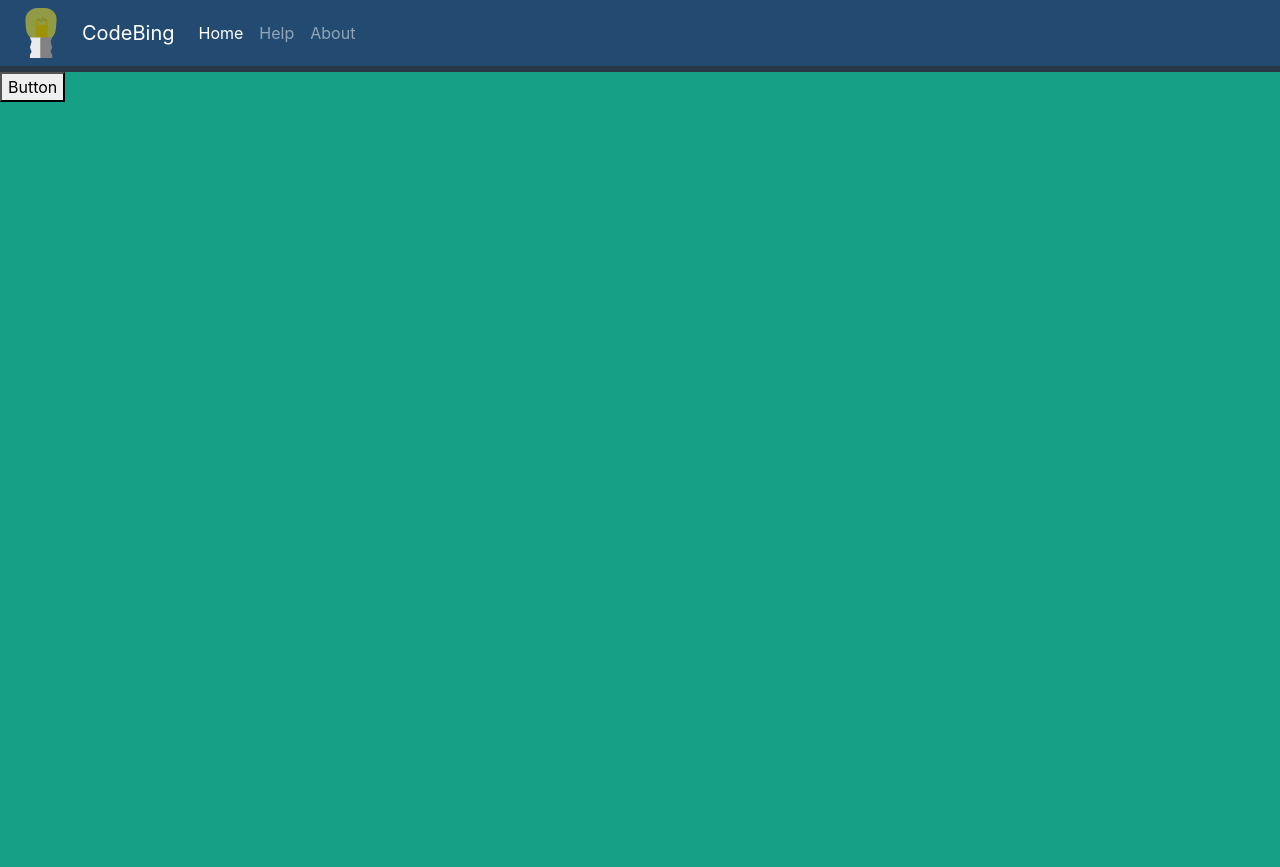
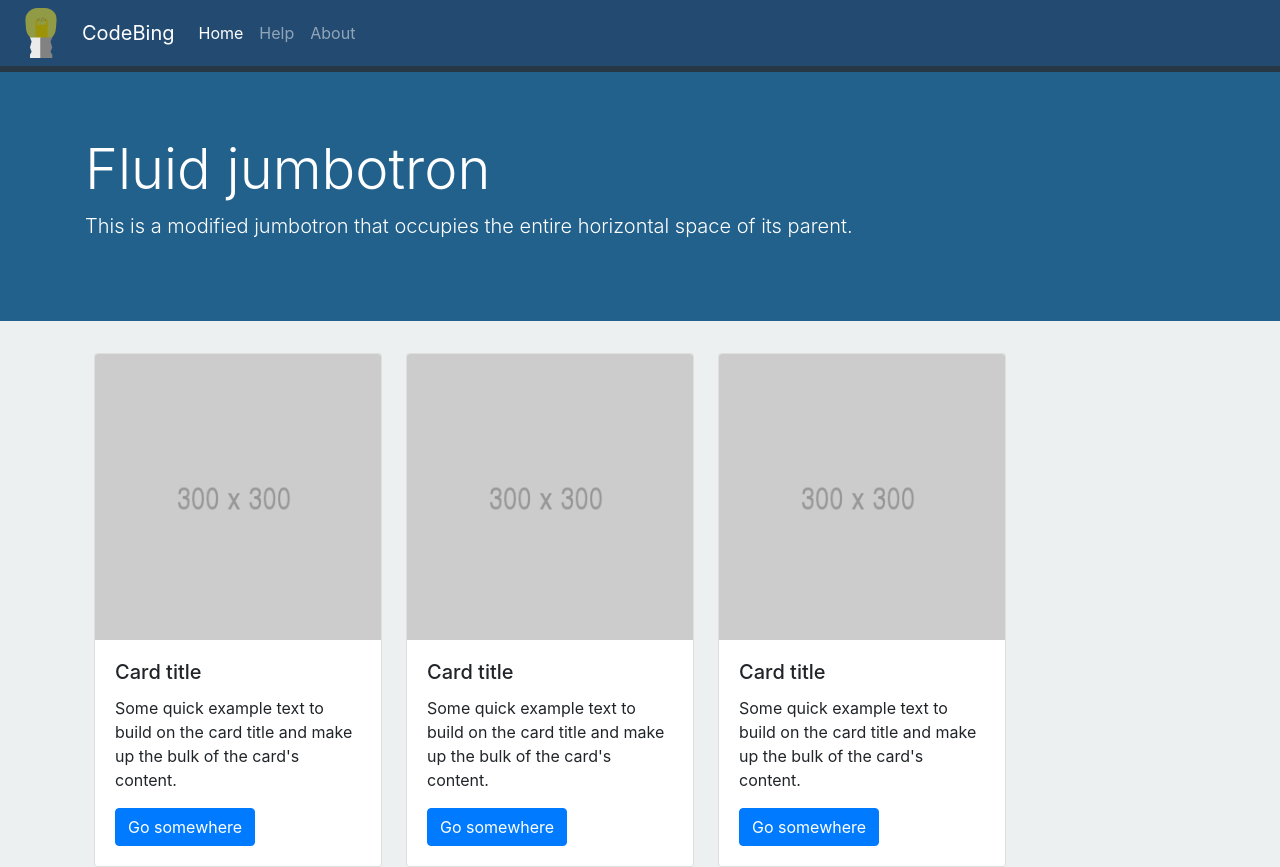
Before and after one commit to Bubsicle/BrightCode, a PHP site: page / in a window 1280 px wide. Before the commit the page ends 102 px from the top, so only its background shows below. Run offline with PHP 8.4, Linux system fonts and the light colour scheme; some libraries are stand-ins or nearby versions.

Commit message:
New to github

```diff
--- a/css/main.css
+++ b/css/main.css
@@ -15,7 +15,7 @@ p span.pop:hover {
   text-decoration: underline; }
 
 body {
-  background-color: #16A085; }
+  background-color: #ECF0F1; }
 
 .navbar {
   background-color: #234B71;
@@ -25,6 +25,12 @@ body {
 
 h3 {
   margin-top: 4px; }
+
+.jumbotron {
+  background-color: #21618C; }
+
+.jumbotron > .container {
+  color: white; }
 
 .html {
   padding-right: 0; }
--- a/inc/header.php
+++ b/inc/header.php
@@ -17,7 +17,7 @@
     <script src="https://code.jquery.com/jquery-3.2.1.slim.min.js" integrity="sha384-KJ3o2DKtIkvYIK3UENzmM7KCkRr/rE9/Qpg6aAZGJwFDMVNA/GpGFF93hXpG5KkN" crossorigin="anonymous"></script>
     <script type="text/javascript" src="js/app.js"></script>
   </head>
-  <body class="animated fadeInLeft">
+  <body>
     <nav class="animated slideInDown justify-content-center navbar-dark navbar navbar-expand-md ">
       <img class="logo mr-3" src="img/logo.svg">
       <a class="navbar-brand" href="#">CodeBing</a>
--- a/index.php
+++ b/index.php
@@ -1,7 +1,36 @@
 <?php include("inc/header.php")?>
-<!-- Accent-colored raised button with ripple -->
-<button class="mdl-button mdl-js-button mdl-button--raised mdl-js-ripple-effect mdl-button--accent">
-  Button
-</button>
-
+<div class="jumbotron jumbotron-fluid">
+  <div class="container">
+    <h1 class="display-4">Fluid jumbotron</h1>
+    <p class="lead">This is a modified jumbotron that occupies the entire horizontal space of its parent.</p>
+  </div>
+</div>
+<div class="container">
+  <div class="row">
+    <div class="ml-4 card" style="width: 18rem;">
+      <img class="card-img-top" src="img/test.png" alt="Card image cap">
+      <div class="card-body">
+        <h5 class="card-title">Card title</h5>
+        <p class="card-text">Some quick example text to build on the card title and make up the bulk of the card's content.</p>
+        <a href="#" class="btn btn-primary">Go somewhere</a>
+      </div>
+    </div>
+    <div class="ml-4 card" style="width: 18rem;">
+      <img class="card-img-top" src="img/test.png" alt="Card image cap">
+      <div class="card-body">
+        <h5 class="card-title">Card title</h5>
+        <p class="card-text">Some quick example text to build on the card title and make up the bulk of the card's content.</p>
+        <a href="#" class="btn btn-primary">Go somewhere</a>
+      </div>
+    </div>
+    <div class="ml-4 card" style="width: 18rem;">
+      <img class="card-img-top" src="img/test.png" alt="Card image cap">
+      <div class="card-body">
+        <h5 class="card-title">Card title</h5>
+        <p class="card-text">Some quick example text to build on the card title and make up the bulk of the card's content.</p>
+        <a href="#" class="btn btn-primary">Go somewhere</a>
+      </div>
+    </div>
+  </div>
+</div>
 <?php include("inc/footer.php")?>
--- a/sass/main.scss
+++ b/sass/main.scss
@@ -39,7 +39,7 @@ p span.pop:hover {
 // body/navbar
 
 body {
-  background-color: $mountain-meadow;
+  background-color: $porcelain;
 
 }
 
@@ -52,6 +52,15 @@ body {
 
 h3 {
   margin-top: 4px;
+}
+
+// jumbotron
+.jumbotron {
+  background-color: $blumine;
+}
+
+.jumbotron > .container {
+    color: white;
 }
 
 // HTML SECTION
```
Also changed, not shown: img/test.png (added), 1 other file.
